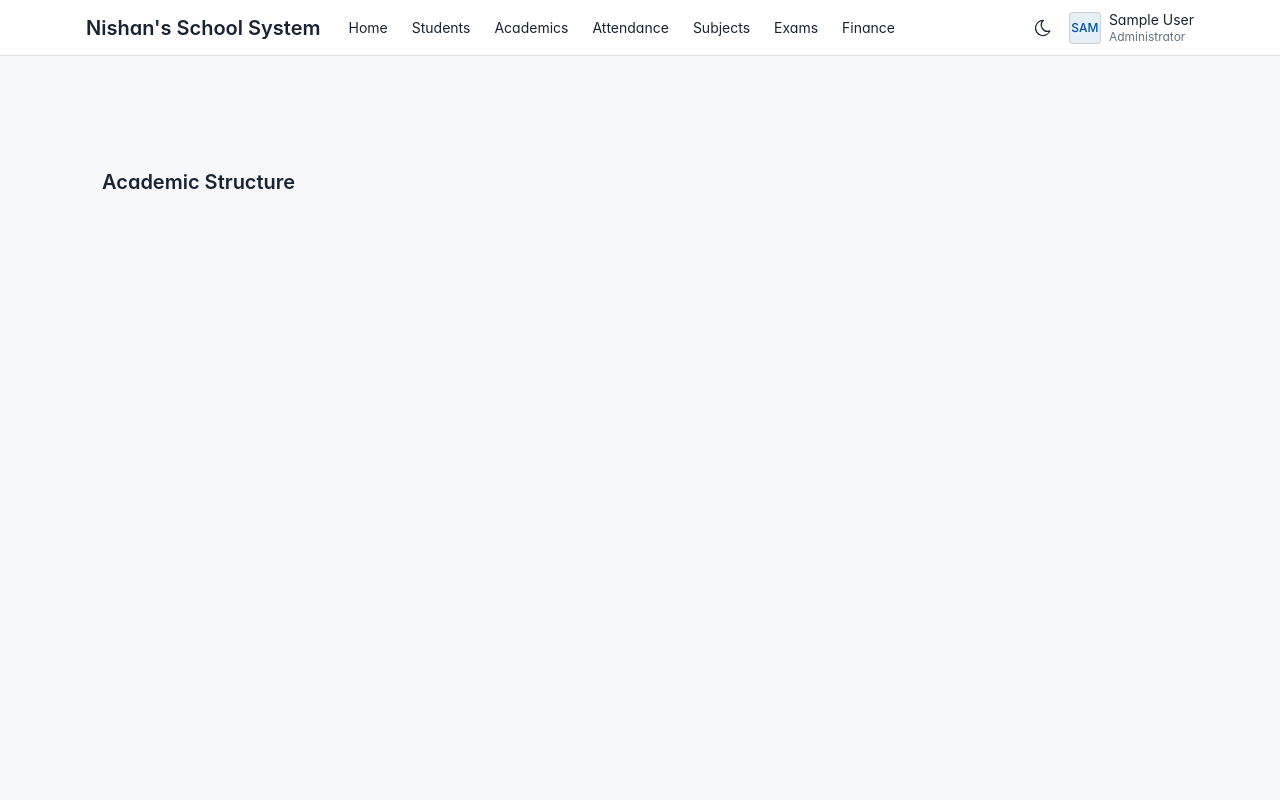
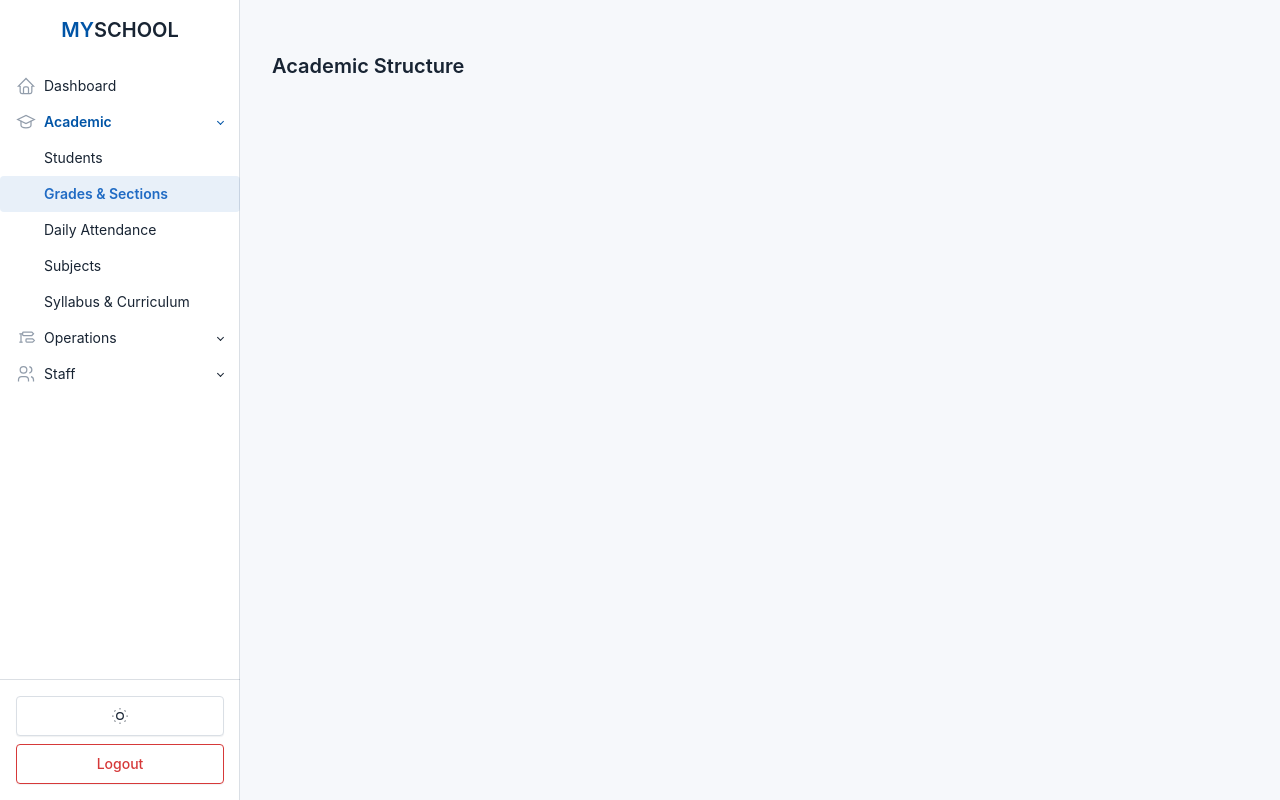
Before and after one commit to nishanss/nishan-school-app, a Django app: page /academics/dashboard/ in a window 1280 px wide. Run offline with Django 5.2, Linux system fonts and the light colour scheme; the visitor is signed in with stand-in values (Sample User, id 1); data that the repository does not hold is empty; parts of the project's set-up code (start-up, migrations or seed data) failed here and were passed over; some libraries are stand-ins or nearby versions; some web fonts are replaced.

Commit message:
general fixes, modificaions

```diff
--- a/core/settings.py
+++ b/core/settings.py
@@ -45,6 +45,8 @@ INSTALLED_APPS = [
     'subjects',
     'exams',
     'finance',
+    'staff',
+    'curriculum',
 ]
 
 MIDDLEWARE = [
--- a/core/urls.py
+++ b/core/urls.py
@@ -37,6 +37,7 @@ urlpatterns = [
     path('subjects/', include('subjects.urls')),
     path('exams/', include('exams.urls')),
     path('finance/', include('finance.urls')),
+    path('staff/', include('staff.urls')),
 ]
 
 if settings.DEBUG:
--- a/templates/base.html
+++ b/templates/base.html
@@ -4,180 +4,150 @@
   <head>
     <meta charset="utf-8"/>
     <meta name="viewport" content="width=device-width, initial-scale=1, viewport-fit=cover"/>
-    <title>{% block title %}School Management{% endblock %}</title>
+    <title>{% block title %}MySchool Pro{% endblock %}</title>
     <link href="{% static 'vendor/tabler/css/tabler.min.css' %}" rel="stylesheet"/>
     <style>
       @import url('https://rsms.me/inter/inter.css');
-      :root { --tblr-font-sans-serif: 'Inter var', -apple-system, BlinkMacSystemFont, San Francisco, Segoe UI, Roboto, Helvetica Neue, sans-serif; }
-      body { font-feature-settings: "cv03", "cv04", "cv11"; }
+      :root { --tblr-font-sans-serif: 'Inter var', sans-serif; }
+      .navbar-vertical .navbar-nav .nav-link { padding: 0.75rem 1rem; }
+
+      .dropdown-item.active {
+        background-color: rgba(32, 107, 196, 0.1) !important;
+        color: #206bc4 !important;
+        font-weight: 600;
+        border-radius: 4px;
+      }
+
+      .nav-link.active-parent {
+        background: transparent !important;
+        color: var(--tblr-primary) !important;
+        font-weight: 600;
+      }
+      .navbar-vertical .navbar-nav .nav-item.dropdown .nav-link.show {
+        background: transparent !important;
+      }
     </style>
     {% block extra_css %}{% endblock %}
   </head>
   <body data-bs-theme="light">
-
     <script>
-      const theme = localStorage.getItem('tablerTheme') || 'light';
-      document.body.setAttribute('data-bs-theme', theme);
+      const savedTheme = localStorage.getItem('tablerTheme') || 'light';
+      document.body.setAttribute('data-bs-theme', savedTheme);
     </script>
 
     <div class="page">
       {% if user.is_authenticated %}
-
-      <!-- <header class="navbar navbar-expand-md d-print-none"> -->
-
-      <!-- <header class="navbar navbar-expand-md d-print-none sticky-top">
-        <div class="container-xl">
-
-          <h1 class="navbar-brand d-none-navbar-horizontal pe-0 pe-md-3">
-            <a href="/">Nishan's MySchool System</a>
+      <aside class="navbar navbar-vertical navbar-expand-lg d-print-none">
+        <div class="container-fluid">
+          <button class="navbar-toggler" type="button" data-bs-toggle="collapse" data-bs-target="#sidebar-menu">
+            <span class="navbar-toggler-icon"></span>
+          </button>
+          <h1 class="navbar-brand navbar-brand-autodark mt-2">
+            <a href="/">
+              <span class="text-primary">MY</span>SCHOOL
+            </a>
           </h1>
 
-          <div class="d-flex align-items-center gap-3">
-          <div class="d-none d-md-flex">
-            <a href="?theme=dark" class="nav-link px-0 hide-theme-dark" title="Enable dark mode" data-bs-toggle="tooltip" data-bs-placement="bottom" onclick="setTheme('dark')">
-              <svg xmlns="http://www.w3.org/2000/svg" class="icon" width="24" height="24" viewBox="0 0 24 24" stroke-width="2" stroke="currentColor" fill="none" stroke-linecap="round" stroke-linejoin="round"><path stroke="none" d="M0 0h24v24H0z" fill="none"/><path d="M12 3c.132 0 .263 0 .393 0a7.5 7.5 0 0 0 7.92 12.446a9 9 0 1 1 -8.313 -12.454z" /></svg>
+          <div class="collapse navbar-collapse" id="sidebar-menu">
+            <ul class="navbar-nav pt-lg-3">
+
+              <li class="nav-item">
+                <a class="nav-link {% if request.path == '/' %}active{% endif %}" href="/">
+                  <span class="nav-link-icon d-md-none d-lg-inline-block"><svg xmlns="http://www.w3.org/2000/svg" class="icon" width="24" height="24" viewBox="0 0 24 24" stroke-width="2" stroke="currentColor" fill="none"><path d="M5 12 3 12 12 3 21 12 19 12" /><path d="M5 12v7a2 2 0 0 0 2 2h10a2 2 0 0 0 2 -2v-7" /><path d="M9 21v-6a2 2 0 0 1 2 -2h2a2 2 0 0 1 2 2v6" /></svg></span>
+                  <span class="nav-link-title">Dashboard</span>
                 </a>
-            <a href="?theme=light" class="nav-link px-0 hide-theme-light" title="Enable light mode" data-bs-toggle="tooltip" data-bs-placement="bottom" onclick="setTheme('light')">
-              <svg xmlns="http://www.w3.org/2000/svg" class="icon" width="24" height="24" viewBox="0 0 24 24" stroke-width="2" stroke="currentColor" fill="none" stroke-linecap="round" stroke-linejoin="round"><path stroke="none" d="M0 0h24v24H0z" fill="none"/><circle cx="12" cy="12" r="4" /><path d="M3 12h1m8 -9v1m8 8h1m-9 8v1m-6.4 -15.4l.7 .7m12.1 -.7l-.7 .7m0 11.4l.7 .7m-12.1 -.7l-.7 .7" /></svg>
+              </li>
+
+              <li class="nav-item dropdown">
+                {% if "/students/" in request.path or "/academics/" in request.path or "/subjects/" in request.path or "/attendance/" in request.path or "/curriculum/" in request.path %}
+                  <a class="nav-link dropdown-toggle show active-parent" href="#navbar-base" data-bs-toggle="dropdown" data-bs-auto-close="false" role="button" aria-expanded="true">
+                {% else %}
+                  <a class="nav-link dropdown-toggle" href="#navbar-base" data-bs-toggle="dropdown" data-bs-auto-close="false" role="button" aria-expanded="false">
+                {% endif %}
+                <span class="nav-link-icon d-md-none d-lg-inline-block"><svg xmlns="http://www.w3.org/2000/svg" class="icon" width="24" height="24" viewBox="0 0 24 24" stroke-width="2" stroke="currentColor" fill="none"><path d="M22 9l-10-5l-10 5l10 5l10-5z" /><path d="M6 10.6v5.4a6 3 0 0 0 12 0v-5.4" /></svg></span>
+                <span class="nav-link-title">Academic</span>
                 </a>
+                <div class="dropdown-menu {% if '/students/' in request.path or '/academics/' in request.path or '/subjects/' in request.path or '/attendance/' in request.path %}show{% endif %}">
+                  <a class="dropdown-item {% if '/students/' in request.path %}active{% endif %}" href="{% url 'student_list' %}">Students</a>
+                  <a class="dropdown-item {% if '/academics/' in request.path %}active{% endif %}" href="{% url 'academic_dashboard' %}">Grades & Sections</a>
+                  <a class="dropdown-item {% if '/attendance/' in request.path %}active{% endif %}" href="{% url 'mark_attendance' %}">Daily Attendance</a>
+                  <a class="dropdown-item {% if '/subjects/' in request.path %}active{% endif %}" href="{% url 'subject_list' %}">Subjects</a>
+                  <!-- <div class="dropdown-divider"></div> -->
+                  <a class="dropdown-item {% if '/curriculum/' in request.path %}active{% endif %}" href="/curriculum/">Syllabus & Curriculum</a>
                 </div>
+              </li>
 
-          <div class="nav-item dropdown">
-            <a href="#" class="nav-link d-flex lh-1 text-reset p-0" data-bs-toggle="dropdown" aria-label="Open user menu">
-              <span class="avatar avatar-sm bg-blue-lt">{{ user.username|slice:":3"|upper }}</span>
-              <div class="d-none d-xl-block ps-2">
-                <div>{{ user.get_full_name|default:user.username }}</div>
-                <div class="mt-1 small text-muted">{% if user.is_superuser %}Administrator{% else %}Staff{% endif %}</div>
+              <li class="nav-item dropdown">
+                <a class="nav-link dropdown-toggle {% if '/exam' in request.path or '/finance' in request.path %}show active-parent{% endif %}"
+                   href="#navbar-extra" data-bs-toggle="dropdown" data-bs-auto-close="false" role="button">
+                  <span class="nav-link-icon d-md-none d-lg-inline-block"><svg xmlns="http://www.w3.org/2000/svg" class="icon" width="24" height="24" viewBox="0 0 24 24" stroke-width="2" stroke="currentColor" fill="none"><path d="M9 5h10l2 2l-2 2h-10a1 1 0 0 1 -1 -1v-2a1 1 0 0 1 1 -1z" /><path d="M13 13h7l2 2l-2 2h-7a1 1 0 0 1 -1 -1v-2a1 1 0 0 1 1 -1z" /><path d="M6 7v10" /><path d="M4 7h4" /><path d="M4 17h4" /></svg></span>
+                  <span class="nav-link-title">Operations</span>
+                </a>
+                <div class="dropdown-menu {% if '/exam' in request.path or '/finance' in request.path %}show{% endif %}">
+                  <a class="dropdown-item {% if '/exam' in request.path %}active{% endif %}" href="{% url 'exam_list' %}">Exams & Marks</a>
+                  <a class="dropdown-item {% if '/finance' in request.path %}active{% endif %}" href="{% url 'invoice_list' %}">Fees & Finance</a>
                 </div>
+              </li>
+
+              <li class="nav-item dropdown">
+                <a class="nav-link dropdown-toggle {% if '/staff/' in request.path %}show active-parent{% endif %}"
+                   href="#navbar-staff" data-bs-toggle="dropdown" data-bs-auto-close="false" role="button">
+                  <span class="nav-link-icon d-md-none d-lg-inline-block"><svg xmlns="http://www.w3.org/2000/svg" class="icon" width="24" height="24" viewBox="0 0 24 24" stroke-width="2" stroke="currentColor" fill="none"><circle cx="9" cy="7" r="4" /><path d="M3 21v-2a4 4 0 0 1 4 -4h4a4 4 0 0 1 4 4v2" /><path d="M16 3.13a4 4 0 0 1 0 7.75" /><path d="M21 21v-2a4 4 0 0 0 -3 -3.85" /></svg></span>
+                  <span class="nav-link-title">Staff</span>
                 </a>
-            <div class="dropdown-menu dropdown-menu-end dropdown-menu-arrow">
-              <a href="/admin" class="dropdown-item">Admin Panel</a>
-              <div class="dropdown-divider"></div>
-              <form action="{% url 'logout' %}" method="post" style="display: inline;">
+                <div class="dropdown-menu {% if '/staff/' in request.path %}show{% endif %}">
+                  <a class="dropdown-item {% if request.path == '/staff/' %}active{% endif %}" href="{% url 'staff_list' %}">Staff Directory</a>
+                  <a class="dropdown-item {% if '/staff/create/' in request.path %}active{% endif %}" href="{% url 'staff_create' %}">Add Staff Member</a>
+                </div>
+              </li>
+
+
+
+            </ul>
+
+            <div class="mt-auto p-3 border-top">
+                <button onclick="toggleTheme()" class="btn btn-icon w-100 mb-2" id="theme-toggle" title="Toggle Dark Mode">
+                    <svg xmlns="http://www.w3.org/2000/svg" class="icon" width="24" height="24" viewBox="0 0 24 24" stroke-width="2" stroke="currentColor" fill="none"><circle cx="12" cy="12" r="4" /><path d="M3 12h1m8 -9v1m8 8h1m-9 8v1m-6.4 -15.4l.7 .7m12.1 -.7l-.7 .7m0 11.4l.7 .7m-12.1 -.7l-.7 .7" /></svg>
+                </button>
+                <form action="{% url 'logout' %}" method="post">
                     {% csrf_token %}
-                <button type="submit" class="dropdown-item">Logout</button>
+                    <button type="submit" class="btn btn-outline-danger w-100">Logout</button>
                 </form>
             </div>
           </div>
         </div>
-        </div>
-
-
-
-      </header> -->
-
-      <header class="navbar navbar-expand-md d-print-none sticky-top">
-        <div class="container-xl">
-          <h1 class="navbar-brand d-none-navbar-horizontal pe-0 pe-md-3">
-            <a href="/">Nishan's School System</a>
-          </h1>
-
-          <div class="collapse navbar-collapse" id="navbar-menu">
-            <ul class="navbar-nav">
-              <li class="nav-item">
-                <a class="nav-link" href="{% url 'dashboard_index' %}">
-                  <span class="nav-link-title">Home</span>
-                </a>
-              </li>
-              <li class="nav-item">
-                <a class="nav-link" href="{% url 'student_list' %}">
-                  <span class="nav-link-title">Students</span>
-                </a>
-              </li>
-              <li class="nav-item">
-                <a class="nav-link" href="{% url 'academic_dashboard' %}" >
-                  <span class="nav-link-title">Academics</span>
-                </a>
-              </li>
-              <li class="nav-item">
-                <a class="nav-link" href="{% url 'mark_attendance' %}">
-                    <span class="nav-link-title">Attendance</span>
-                </a>
-            </li>
-            <li class="nav-item">
-              <a class="nav-link" href="{% url 'subject_list' %}">
-                  <span class="nav-link-title">Subjects</span>
-              </a>
-            </li>
-            <li class="nav-item">
-              <a class="nav-link" href="{% url 'exam_list' %}">
-                  <span class="nav-link-title">Exams</span>
-              </a>
-            </li>
-            <li class="nav-item">
-              <a class="nav-link" href="{% url 'invoice_list' %}">
-                  <span class="nav-link-title">Finance</span>
-              </a>
-          </li>
-            </ul>
-          </div>
-
-          <div class="d-flex align-items-center gap-3">
-            <div class="d-none d-md-flex">
-              <a href="?theme=dark" class="nav-link px-0 hide-theme-dark" title="Enable dark mode" data-bs-toggle="tooltip" data-bs-placement="bottom" onclick="setTheme('dark')">
-                <svg xmlns="http://www.w3.org/2000/svg" class="icon" width="24" height="24" viewBox="0 0 24 24" stroke-width="2" stroke="currentColor" fill="none" stroke-linecap="round" stroke-linejoin="round"><path stroke="none" d="M0 0h24v24H0z" fill="none"/><path d="M12 3c.132 0 .263 0 .393 0a7.5 7.5 0 0 0 7.92 12.446a9 9 0 1 1 -8.313 -12.454z" /></svg>
-              </a>
-              <a href="?theme=light" class="nav-link px-0 hide-theme-light" title="Enable light mode" data-bs-toggle="tooltip" data-bs-placement="bottom" onclick="setTheme('light')">
-                <svg xmlns="http://www.w3.org/2000/svg" class="icon" width="24" height="24" viewBox="0 0 24 24" stroke-width="2" stroke="currentColor" fill="none" stroke-linecap="round" stroke-linejoin="round"><path stroke="none" d="M0 0h24v24H0z" fill="none"/><circle cx="12" cy="12" r="4" /><path d="M3 12h1m8 -9v1m8 8h1m-9 8v1m-6.4 -15.4l.7 .7m12.1 -.7l-.7 .7m0 11.4l.7 .7m-12.1 -.7l-.7 .7" /></svg>
-              </a>
-            </div>
-
-            <div class="nav-item dropdown">
-              <a href="#" class="nav-link d-flex lh-1 text-reset p-0" data-bs-toggle="dropdown" aria-label="Open user menu">
-                <span class="avatar avatar-sm bg-blue-lt">{{ user.username|slice:":3"|upper }}</span>
-                <div class="d-none d-xl-block ps-2">
-                  <div>{{ user.get_full_name|default:user.username }}</div>
-                  <div class="mt-1 small text-muted">{% if user.is_superuser %}Administrator{% else %}Staff{% endif %}</div>
-                </div>
-              </a>
-              <div class="dropdown-menu dropdown-menu-end dropdown-menu-arrow">
-                <a href="/admin" class="dropdown-item">Admin Panel</a>
-                <div class="dropdown-divider"></div>
-                <form action="{% url 'logout' %}" method="post" style="display: inline;">
-                  {% csrf_token %}
-                  <button type="submit" class="dropdown-item">Logout</button>
-                </form>
-              </div>
-            </div>
-          </div>
-        </div>
-      </header>
-
+      </aside>
       {% endif %}
 
       <div class="page-wrapper">
-        <div class="page-header d-print-none">
+        <div class="page-body">
           <div class="container-xl">
             {% if messages %}
                 {% for message in messages %}
-              <div class="alert alert-{% if message.tags == 'error' %}danger{% else %}{{ message.tags }}{% endif %} alert-dismissible" role="alert">
-                <div class="d-flex">
-                  <div>{{ message }}</div>
-                </div>
-                <a class="btn-close" data-bs-dismiss="alert" aria-label="close"></a>
+                <div class="alert alert-{{ message.tags }} alert-dismissible" role="alert">
+                    {{ message }}
+                    <a class="btn-close" data-bs-dismiss="alert"></a>
                 </div>
                 {% endfor %}
             {% endif %}
+
             {% block page_title %}{% endblock %}
-          </div>
-        </div>
-
-        <div class="page-body">
-          <div class="container-xl">
-            {% block content %}
-            {% endblock %}
+            {% block content %}{% endblock %}
           </div>
         </div>
       </div>
     </div>
 
     <script src="{% static 'vendor/tabler/js/tabler.min.js' %}" defer></script>
-    {% block extra_js %}{% endblock %}
     <script>
-      function setTheme(theme) {
-        localStorage.setItem('tablerTheme', theme);
-        document.body.setAttribute('data-bs-theme', theme);
+      function toggleTheme() {
+        const body = document.body;
+        const currentTheme = body.getAttribute('data-bs-theme');
+        const newTheme = currentTheme === 'dark' ? 'light' : 'dark';
+        body.setAttribute('data-bs-theme', newTheme);
+        localStorage.setItem('tablerTheme', newTheme);
       }
     </script>
+    {% block extra_js %}{% endblock %}
   </body>
 </html>
```
Lines whose indentation alone changed are shown as unchanged.
